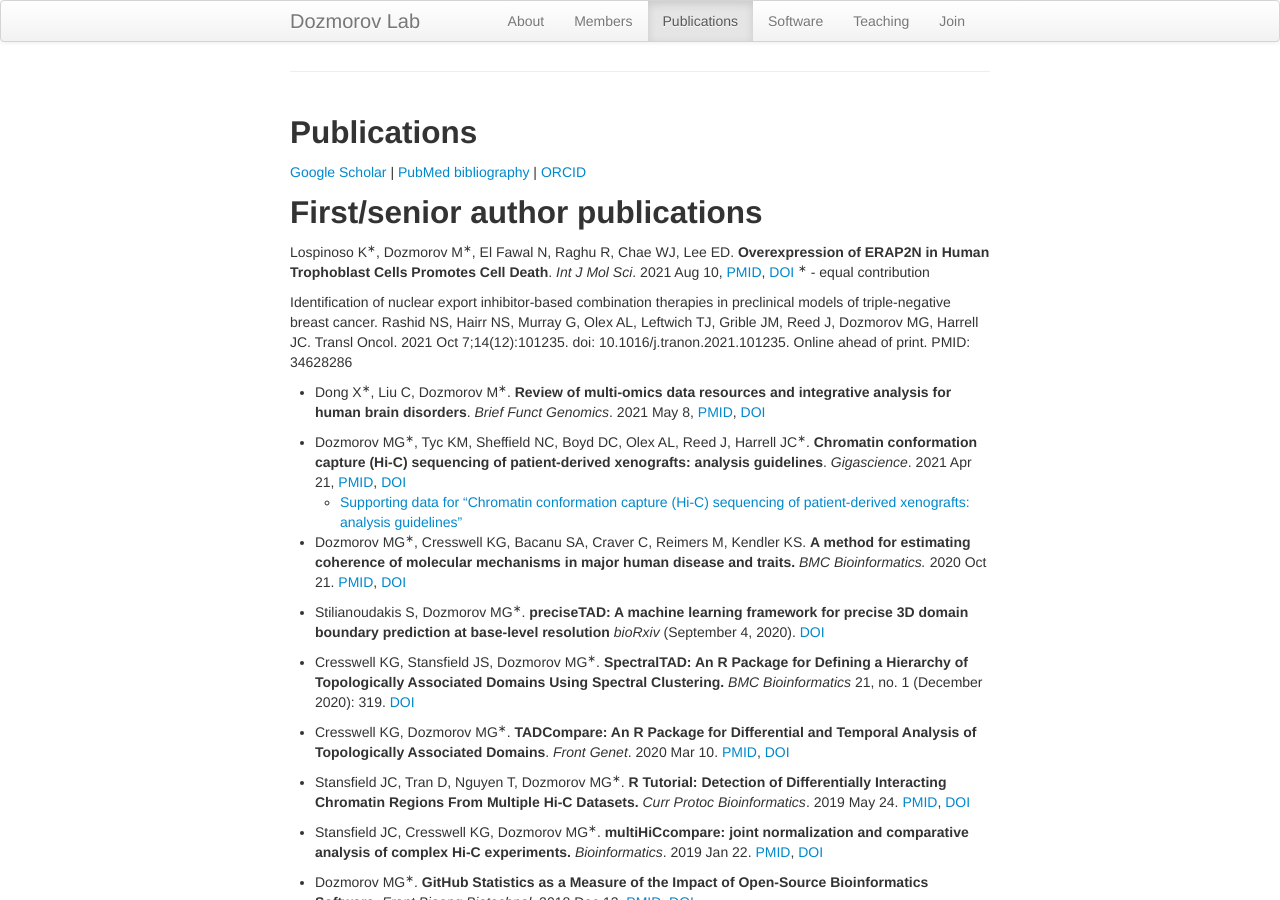
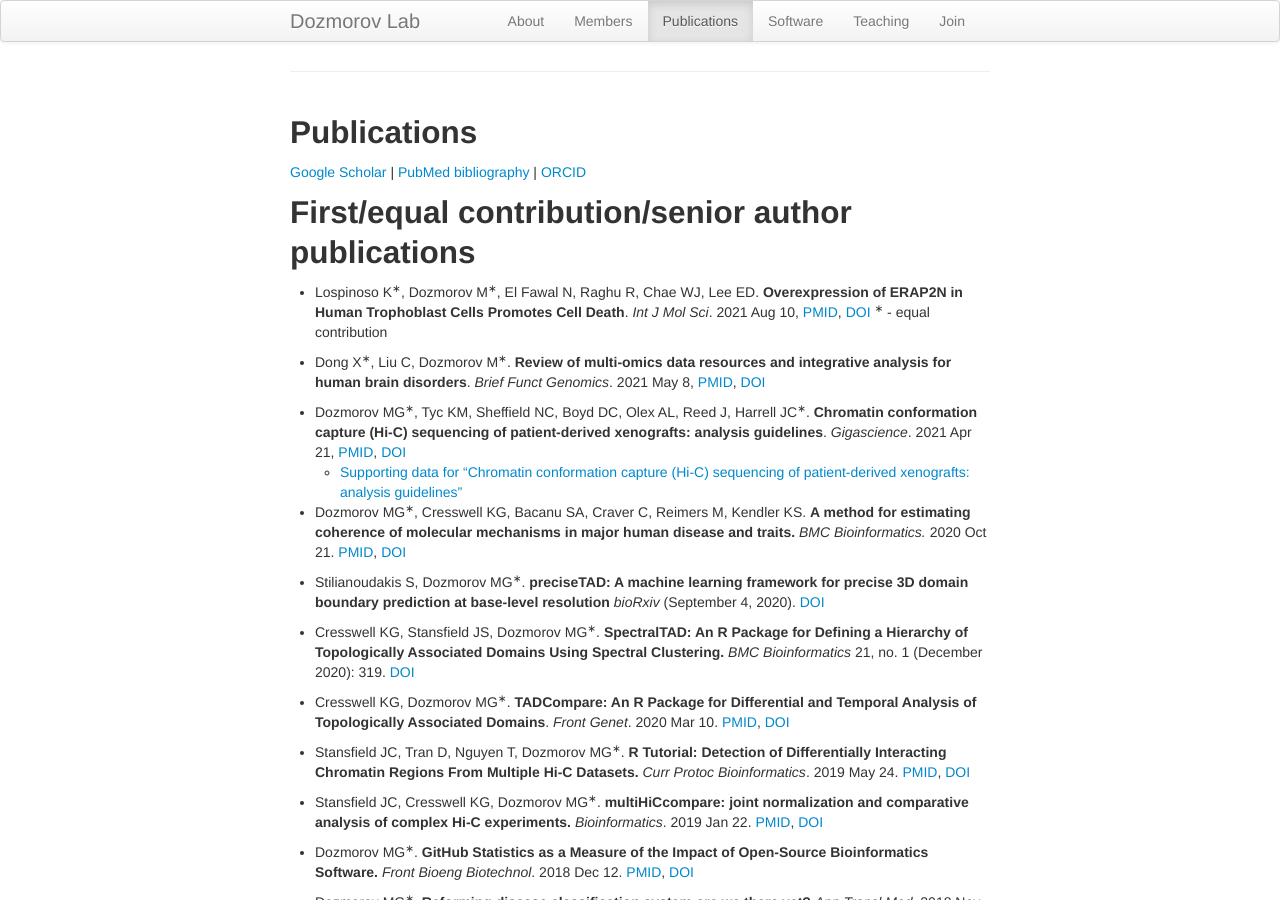
Before and after one commit to dozmorovlab/dozmorovlab.github.io, a Jekyll site: the page built from 02-pubs.md, in a window 1280 px wide and 900 px high. Built offline with Jekyll 4.4.1, drawn with Linux system fonts in a browser that asks for light colours; comment, search, counter and statistics services are not loaded; some of the changed text lies outside the part shown.

Commit message:
Update pubs

```diff
--- a/02-pubs.md
+++ b/02-pubs.md
@@ -14,16 +14,9 @@ permalink: "publications.html"
 [PubMed bibliography](https://www.ncbi.nlm.nih.gov/myncbi/mikhail.dozmorov.1/bibliography/public/) |
 [ORCID](https://orcid.org/0000-0002-0086-8358)
 
-## First/senior author publications
+## First/equal contribution/senior author publications
 
-Lospinoso K<sup>&lowast;</sup>, Dozmorov M<sup>&lowast;</sup>, El Fawal N, Raghu R, Chae WJ, Lee ED. **Overexpression of ERAP2N in Human Trophoblast Cells Promotes Cell Death**. _Int J Mol Sci_. 2021 Aug 10, [PMID](https://www.ncbi.nlm.nih.gov/pubmed/34445292), [DOI](https://doi.org/10.3390/ijms22168585) <span data-badge-type="4" data-doi="10.3390/ijms22168585" data-hide-no-mentions="true" class="altmetric-embed"> </span>  <sup>&lowast;</sup> - equal contribution
-
-
-Identification of nuclear export inhibitor-based combination therapies in preclinical models of triple-negative breast cancer.
-Rashid NS, Hairr NS, Murray G, Olex AL, Leftwich TJ, Grible JM, Reed J, Dozmorov MG, Harrell JC.
-Transl Oncol. 2021 Oct 7;14(12):101235. doi: 10.1016/j.tranon.2021.101235. Online ahead of print.
-PMID: 34628286
-
+- Lospinoso K<sup>&lowast;</sup>, Dozmorov M<sup>&lowast;</sup>, El Fawal N, Raghu R, Chae WJ, Lee ED. **Overexpression of ERAP2N in Human Trophoblast Cells Promotes Cell Death**. _Int J Mol Sci_. 2021 Aug 10, [PMID](https://www.ncbi.nlm.nih.gov/pubmed/34445292), [DOI](https://doi.org/10.3390/ijms22168585) <span data-badge-type="4" data-doi="10.3390/ijms22168585" data-hide-no-mentions="true" class="altmetric-embed"> </span>  <sup>&lowast;</sup> - equal contribution
 
 - Dong X<sup>&lowast;</sup>, Liu C, Dozmorov M<sup>&lowast;</sup>. **Review of multi-omics data resources and integrative analysis for human brain disorders**. _Brief Funct Genomics_. 2021 May 8, [PMID](https://www.ncbi.nlm.nih.gov/pubmed/33969380/), [DOI](https://doi.org/10.1093/bfgp/elab024) <span data-badge-type="4" data-doi="10.1093/bfgp/elab024" data-hide-no-mentions="true" class="altmetric-embed"> </span>
 
@@ -111,6 +104,8 @@ PMID: 34628286
 <sup>&lowast;</sup> indicates corresponding author, unless specified otherwise
 
 ## Collaborative publications
+
+- Rashid NS, Hairr NS, Murray G, Olex AL, Leftwich TJ, Grible JM, Reed J, Dozmorov MG, Harrell JC. Identification of nuclear export inhibitor-based combination therapies in preclinical models of triple-negative breast cancer. Transl Oncol. 2021 Oct 7, [PMID](https://www.ncbi.nlm.nih.gov/pubmed/34628286), [DOI](https://doi.org/10.1016/j.tranon.2021.101235) <span data-badge-type="4" data-doi="10.1016/j.tranon.2021.101235" data-hide-no-mentions="true" class="altmetric-embed"> </span>
 
 - Heisey DAR, Jacob S, Lochmann TL, Kurupi R, Ghotra MS, Calbert ML, Shende M, Kato Maves Y, Koblinski JE, Dozmorov MG, Boikos SA, Benes CH, Faber AC. Pharmaceutical interference of the EWS-FLI1-driven transcriptome by co-targeting H3K27ac and RNA polymerase activity in Ewing Sarcoma. Mol Cancer Ther. 2021 Jul 26. [PMID](https://www.ncbi.nlm.nih.gov/pubmed/34315769/), [DOI](https://doi.org/10.1158/1535-7163.mct-20-0489) <span data-badge-type="4" data-doi="10.1158/1535-7163.MCT-20-0489" data-hide-no-mentions="true" class="altmetric-embed"> </span>
 
```
